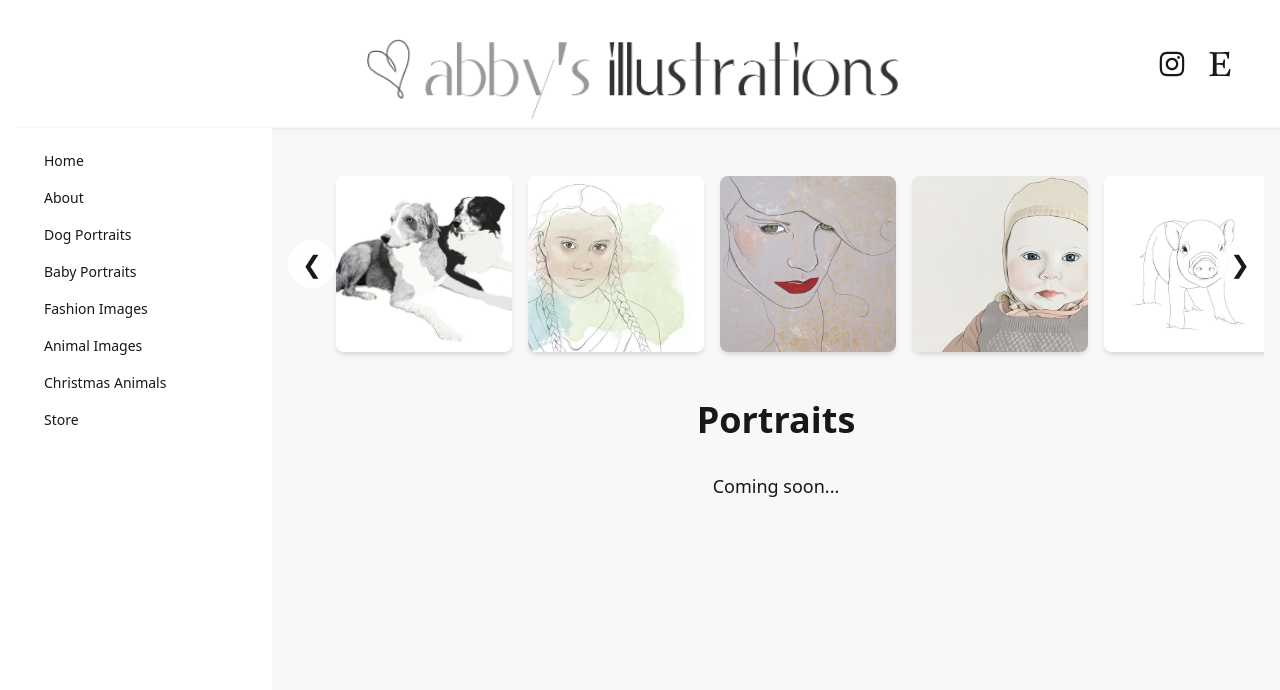
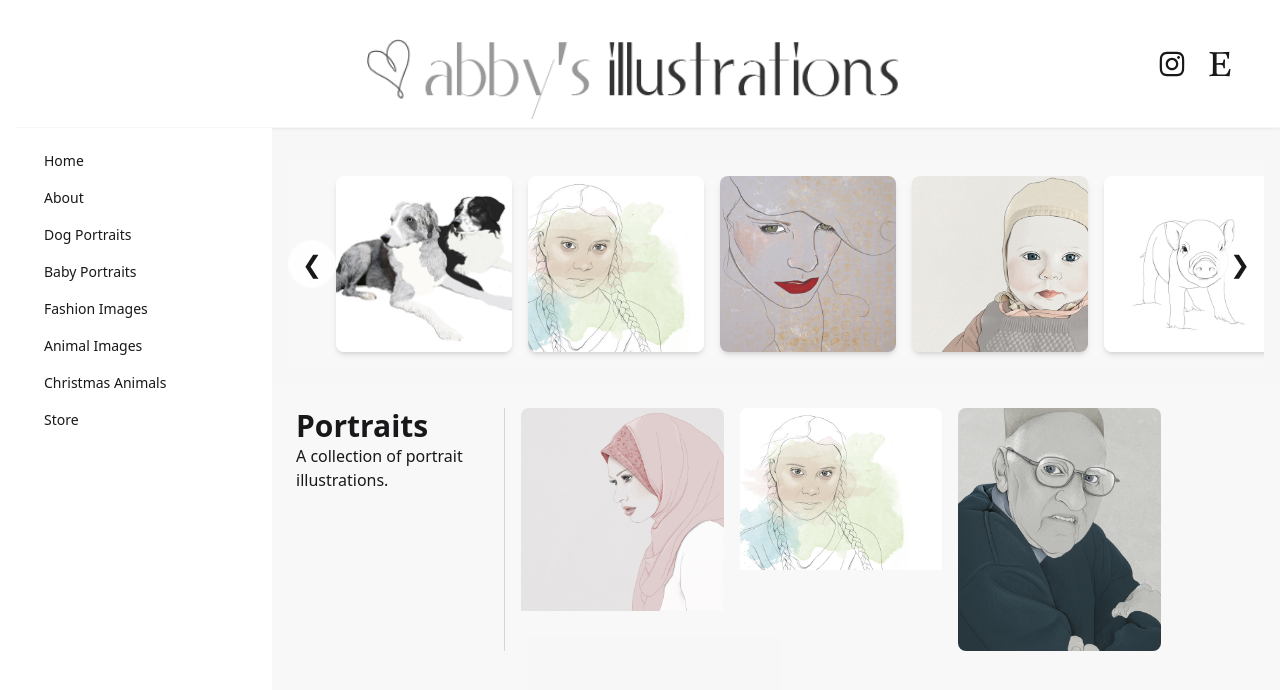
Before and after one commit to MWardill/AbbyIllustrations, a React (Vite) app: page /portraits in a window 1280 px wide. Shown: the top 690 px of the page. Built offline with nearby package versions, Linux system fonts and the light colour scheme.

Commit message:
Added image galleries

```diff
--- /dev/null
+++ b/src/components/gallery/ImageGallery.tsx
@@ -0,0 +1,28 @@
+import { Image } from '../images';
+
+interface ImageGalleryProps {
+    title: string;
+    photos: string[];
+    children: React.ReactNode;
+}
+
+export default function ImageGallery({ title, photos, children }: ImageGalleryProps) {
+    return (
+        <div className="flex flex-col md:flex-row pt-10 pb-50">
+            <div className="md:w-1/5 md:pr-4 md:sticky md:top-20 md:self-start">
+                <h1 className="text-3xl font-bold">{title}</h1>
+                {children}
+            </div>
+            <div className="hidden md:block w-px bg-gray-300 mx-4"></div>
+            <div className="mt-6 md:mt-0 md:w-2/3">
+                <div className="flex flex-col gap-4 md:grid md:grid-cols-3">
+                    {photos.map((photo, index) => (
+                        <div key={index} className="rounded-box overflow-hidden">
+                            <Image src={photo} alt={`${title} ${index + 1}`} className="w-full h-auto object-cover" expand />
+                        </div>
+                    ))}
+                </div>
+            </div>
+        </div>
+    );
+}
--- /dev/null
+++ b/src/components/gallery/index.ts
@@ -0,0 +1 @@
+export { default as ImageGallery } from './ImageGallery';
--- a/src/components/images/Image.tsx
+++ b/src/components/images/Image.tsx
@@ -1,3 +1,6 @@
+import { useState, useEffect } from 'react';
+import { createPortal } from 'react-dom';
+
 interface ImageProps {
     src: string;
     alt: string;
@@ -8,6 +11,7 @@ interface ImageProps {
     srcSet?: string;
     sizes?: string;
     onClick?: () => void;
+    expand?: boolean;
 }
 
 export default function Image({
@@ -20,20 +24,72 @@ export default function Image({
     srcSet,
     sizes,
     onClick,
+    expand = false,
 }: ImageProps) {
+    const [isExpanded, setIsExpanded] = useState(false);
+    const [isMobile, setIsMobile] = useState(false);
+
+    useEffect(() => {
+        const checkMobile = () => {
+            setIsMobile(window.innerWidth < 768);
+        };
+        checkMobile();
+        window.addEventListener('resize', checkMobile);
+        return () => window.removeEventListener('resize', checkMobile);
+    }, []);
+
+    const handleClick = () => {
+        if (expand && !isMobile) {
+            setIsExpanded(true);
+        }
+        onClick?.();
+    };
+
+    const handleClose = () => {
+        setIsExpanded(false);
+    };
+
+    const canExpand = expand && !isMobile;
+
+    const expandedModal = isExpanded ? createPortal(
+        <div
+            className="fixed inset-0 z-50 flex items-center justify-center bg-black/80 backdrop-blur-sm"
+            onClick={handleClose}
+        >
+            <div className="relative max-w-[90vw] max-h-[90vh]">
+                <img
+                    src={src}
+                    alt={alt}
+                    className="max-w-full max-h-[90vh] object-contain rounded-box"
+                />
+                <button
+                    className="absolute -top-4 -right-4 btn btn-circle btn-sm"
+                    onClick={handleClose}
+                    aria-label="Close"
+                >
+                    ✕
+                </button>
+            </div>
+        </div>,
+        document.body
+    ) : null;
+
     return (
+        <>
             <img
                 src={src}
                 alt={alt}
                 width={width}
                 height={height}
-            className={className}
+                className={`${className} ${canExpand ? 'cursor-pointer' : ''}`}
                 loading={eager ? "eager" : "lazy"}
                 decoding="async"
                 fetchPriority={eager ? "high" : "auto"}
                 srcSet={srcSet}
                 sizes={sizes}
-            onClick={onClick}
+                onClick={handleClick}
             />
+            {expandedModal}
+        </>
     );
 }
--- a/src/components/layout/Layout.tsx
+++ b/src/components/layout/Layout.tsx
@@ -53,7 +53,7 @@ export default function Layout() {
         setTimeout(() => {
             if (carouselRef.current) {
                 const carouselHeight = carouselRef.current.offsetHeight;
-                smoothScrollTo(carouselHeight / 2, 700);
+                smoothScrollTo(carouselHeight / 1.3, 700);
             }
         }, 50);
     };
--- a/src/components/timeline/TimelineCard.tsx
+++ b/src/components/timeline/TimelineCard.tsx
@@ -56,13 +56,14 @@ export default function TimelineCard({ images, title, children, objectPosition =
                     <div
                         key={index}
                         className={`absolute inset-0 transition-opacity duration-500 ease-in-out ${
-                            index === currentIndex ? 'opacity-100' : 'opacity-0'
+                            index === currentIndex ? 'opacity-100' : 'opacity-0 pointer-events-none'
                         }`}
                     >
                         <Image
                             src={image.src}
                             alt={image.alt}
                             className={`w-full h-full object-cover ${objectPositionClass}`}
+                            expand
                         />
                     </div>
                 ))}
--- a/src/pages/animal-images/AnimalImages.tsx
+++ b/src/pages/animal-images/AnimalImages.tsx
@@ -1,5 +1,12 @@
+import { ImageGallery } from '../../components/gallery';
+
+const animalPhotoModules = import.meta.glob('../../assets/animal-illustrations/*.{jpg,jpeg,png}', { eager: true, import: 'default' });
+const animalPhotos = Object.values(animalPhotoModules) as string[];
+
 export default function AnimalImages() {
   return (
-    <div>AnimalImages</div>
+    <ImageGallery title="Animal Illustrations" photos={animalPhotos}>
+      <p>A collection of animal illustrations.</p>
+    </ImageGallery>
   )
 }
--- a/src/pages/baby-portraits/BabyPortraits.tsx
+++ b/src/pages/baby-portraits/BabyPortraits.tsx
@@ -1,27 +1,14 @@
-import { Image } from '../../components/images';
+import { ImageGallery } from '../../components/gallery';
 
 const babyPhotoModules = import.meta.glob('../../assets/baby-pictures/*.jpg', { eager: true, import: 'default' });
 const babyPhotos = Object.values(babyPhotoModules) as string[];
 
 export default function BabyPortraits() {
   return (
-    <div className="flex pt-10">
-      <div className="w-1/5 pr-4">
-        <h1 className="text-3xl font-bold">Baby Portraits</h1>
-        <p>Three portraits, commissioned by a lovely lady in Holland, of her three children whilst at the same age. </p>
-        <p className="mt-2">This work took place over a few years and it was a project I was very proud of and honoured to produce for this family.</p>
-        <p className="mt-2">I love the idea of the three portraits in their home.</p>
-      </div>
-      <div className="w-px bg-gray-300 mx-4"></div>
-      <div className="w-2/3">
-        <div className="grid grid-cols-3 gap-4">
-          {babyPhotos.map((photo, index) => (
-            <div key={index} className="rounded-box overflow-hidden">
-              <Image src={photo} alt={`Baby portrait ${index + 1}`} className="w-full h-auto object-cover" />
-            </div>
-          ))}
-        </div>
-      </div>
-    </div>
+    <ImageGallery title="Baby Portraits" photos={babyPhotos}>
+      <p>Three portraits, commissioned by a lovely lady in Holland, of her three children whilst at the same age.</p>
+      <p className="mt-2">This work took place over a few years and it was a project I was very proud of and honoured to produce for this family.</p>
+      <p className="mt-2">I love the idea of the three portraits in their home.</p>
+    </ImageGallery>
   )
 }
--- a/src/pages/christmas-animals/ChristmasAnimals.tsx
+++ b/src/pages/christmas-animals/ChristmasAnimals.tsx
@@ -1,5 +1,12 @@
+import { ImageGallery } from '../../components/gallery';
+
+const christmasPhotoModules = import.meta.glob('../../assets/christmas-animals/*.{jpg,jpeg,png}', { eager: true, import: 'default' });
+const christmasPhotos = Object.values(christmasPhotoModules) as string[];
+
 export default function ChristmasAnimals() {
   return (
-    <div>ChristmasAnimals</div>
+    <ImageGallery title="Christmas Animals" photos={christmasPhotos}>
+      <p>Festive animal illustrations perfect for the holiday season.</p>
+    </ImageGallery>
   )
 }
--- a/src/pages/dog-portraits/DogPortraits.tsx
+++ b/src/pages/dog-portraits/DogPortraits.tsx
@@ -1,5 +1,12 @@
+import { ImageGallery } from '../../components/gallery';
+
+const dogPhotoModules = import.meta.glob('../../assets/dog-pictures/*.{jpg,jpeg,png}', { eager: true, import: 'default' });
+const dogPhotos = Object.values(dogPhotoModules) as string[];
+
 export default function DogPortraits() {
   return (
-    <div>DogPortraits</div>
+    <ImageGallery title="Dog Portraits" photos={dogPhotos}>
+      <p>A collection of dog portrait illustrations.</p>
+    </ImageGallery>
   )
 }
--- a/src/pages/fashion-images/FashionImages.tsx
+++ b/src/pages/fashion-images/FashionImages.tsx
@@ -1,5 +1,12 @@
+import { ImageGallery } from '../../components/gallery';
+
+const fashionPhotoModules = import.meta.glob('../../assets/fashion-illustrations/*.{jpg,jpeg,png}', { eager: true, import: 'default' });
+const fashionPhotos = Object.values(fashionPhotoModules) as string[];
+
 export default function FashionImages() {
   return (
-    <div>FashionImages</div>
+    <ImageGallery title="Fashion Illustrations" photos={fashionPhotos}>
+      <p>A collection of fashion illustrations featuring various designers and styles.</p>
+    </ImageGallery>
   )
 }
--- a/src/pages/portraits/Portraits.tsx
+++ b/src/pages/portraits/Portraits.tsx
@@ -1,8 +1,12 @@
+import { ImageGallery } from '../../components/gallery';
+
+const portraitPhotoModules = import.meta.glob('../../assets/portraits/*.{jpg,jpeg,png}', { eager: true, import: 'default' });
+const portraitPhotos = Object.values(portraitPhotoModules) as string[];
+
 export default function Portraits() {
     return (
-        <div className="min-h-screen">
-            <h1 className="text-4xl font-bold text-center py-8">Portraits</h1>
-            <p className="text-center text-lg">Coming soon...</p>
-        </div>
+        <ImageGallery title="Portraits" photos={portraitPhotos}>
+            <p>A collection of portrait illustrations.</p>
+        </ImageGallery>
     );
 }
```
Lines whose indentation alone changed are shown as unchanged.
